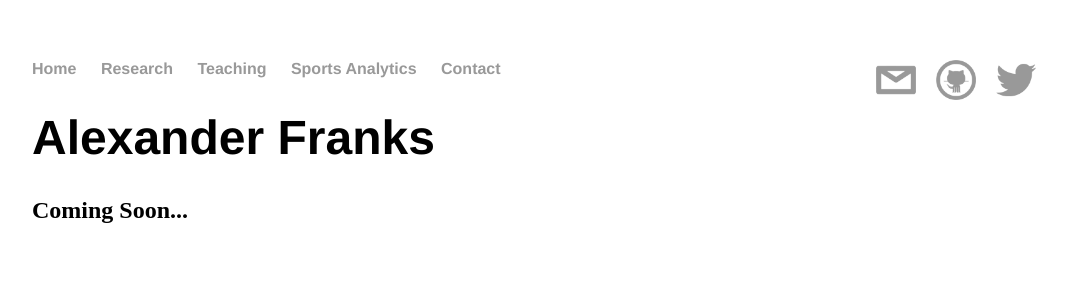
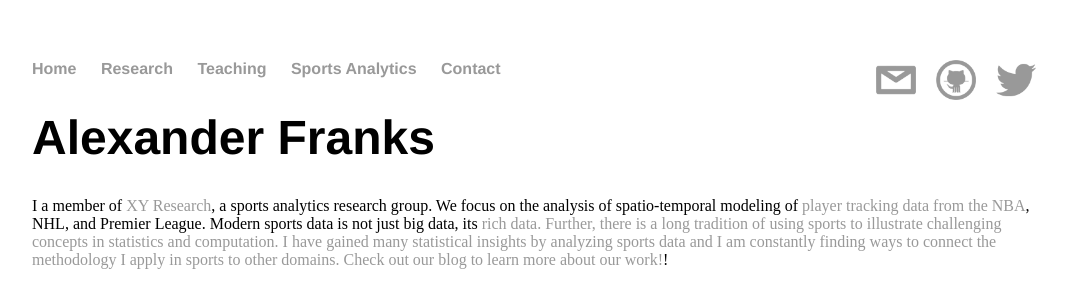
Before and after one commit to afranks86/afranks86.github.io, a Jekyll site: the page built from sports/index.html, in a window 1280 px wide. Shown: the top 308 px of the page, without its empty margins (96-1162 px from the left). Built offline with Jekyll 4.4.1, drawn with Linux system fonts in a browser that asks for light colours; nearby versions of some CDN libraries.

Commit message:
Make sports page live

```diff
--- a/sports/index.html
+++ b/sports/index.html
@@ -5,7 +5,6 @@ title: Alexander Franks - Sports
 
 <div>
   <h1>Alexander Franks</h1>
-  <h2> Coming Soon...</h2>
 
-<!-- I a member of <a href="xyresearch.com">XY Research LLC</a>, a sports analytics research group which focuses on the analysis of spatio-temporal modeling of <a href="https://en.wikipedia.org/wiki/Player_tracking_(National_Basketball_Association)">player tracking data from the NBA</a>, NHL, and Premier League.   <!--   Modern sports data is not just big data, its <a href="http://fivethirtyeight.com/features/rich-data-poor-data/">rich data<a>.  There is a long tradition of using sports to illustrate challenging concepts in statistics and computation.  I have gained many statistical insights by analyzing sports data and I am constantly finding ways to connect the methodology I apply in sports to other domains.  <a href="xyresearch.com/blog">Check out our blog to learn more about our work!</a>!-->
+I a member of <a href="xyresearch.com">XY Research</a>, a sports analytics research group.  We focus on the analysis of spatio-temporal modeling of <a href="https://en.wikipedia.org/wiki/Player_tracking_(National_Basketball_Association)">player tracking data from the NBA</a>, NHL, and Premier League. Modern sports data is not just big data, its <a href="http://fivethirtyeight.com/features/rich-data-poor-data/">rich data<a>.  Further, there is a long tradition of using sports to illustrate challenging concepts in statistics and computation.  I have gained many statistical insights by analyzing sports data and I am constantly finding ways to connect the methodology I apply in sports to other domains.  <a href="xyresearch.com/blog">Check out our blog to learn more about our work!</a>!
 </div>
```
